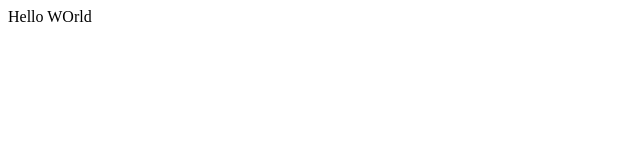
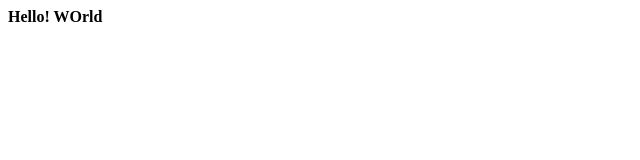
Before and after one commit to ravi2004-yadav/git-demo, a plain HTML site: page index.html in a window 1280 px wide. Shown: the full height of the page, 0-640 px from the left. Drawn offline with Linux system fonts and the light colour scheme.

Commit message:
update in paragrah

```diff
--- a/index.html
+++ b/index.html
@@ -1 +1 @@
-<p>Hello WOrld</p>
+<p> <B> Hello! WOrld </B> </p>
```
